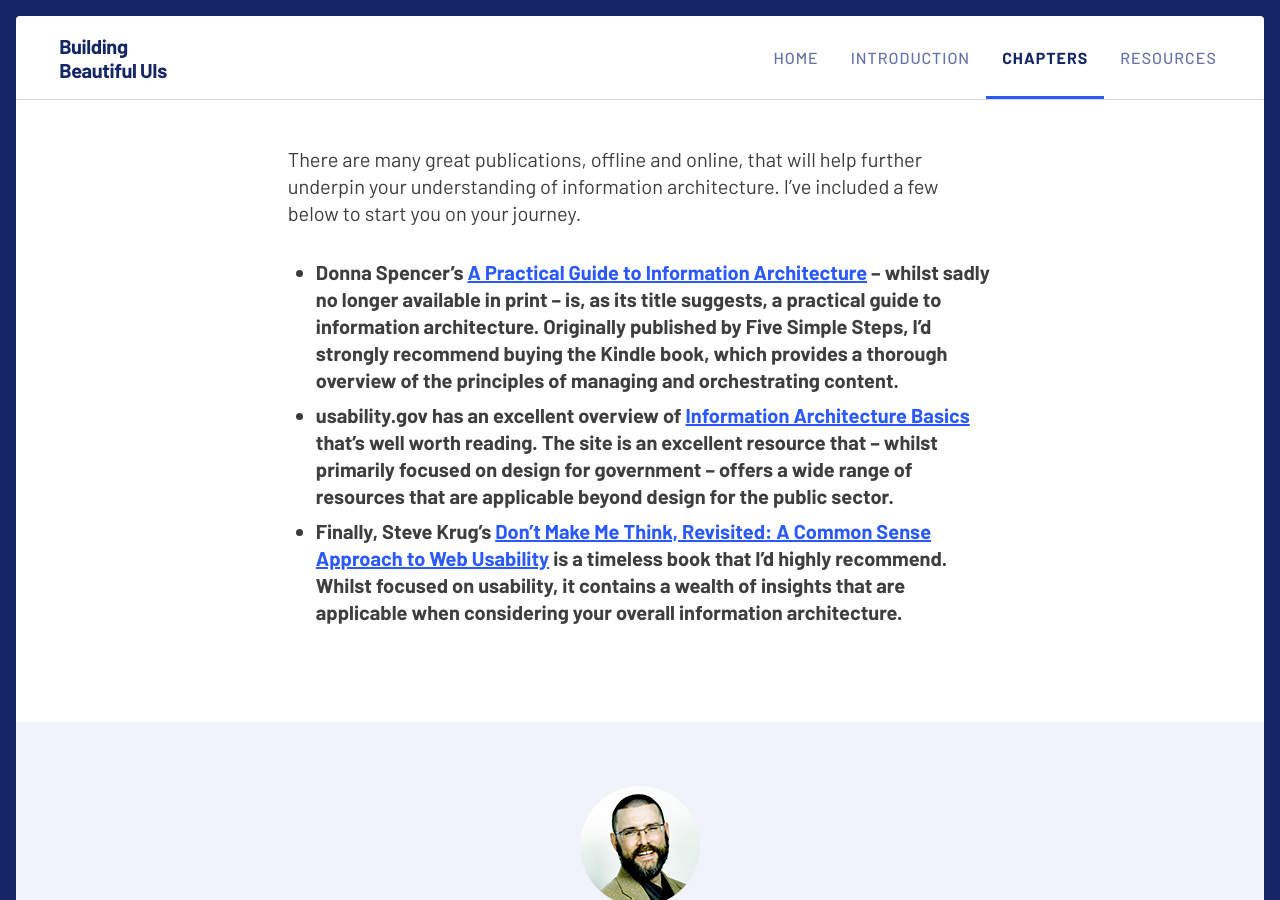
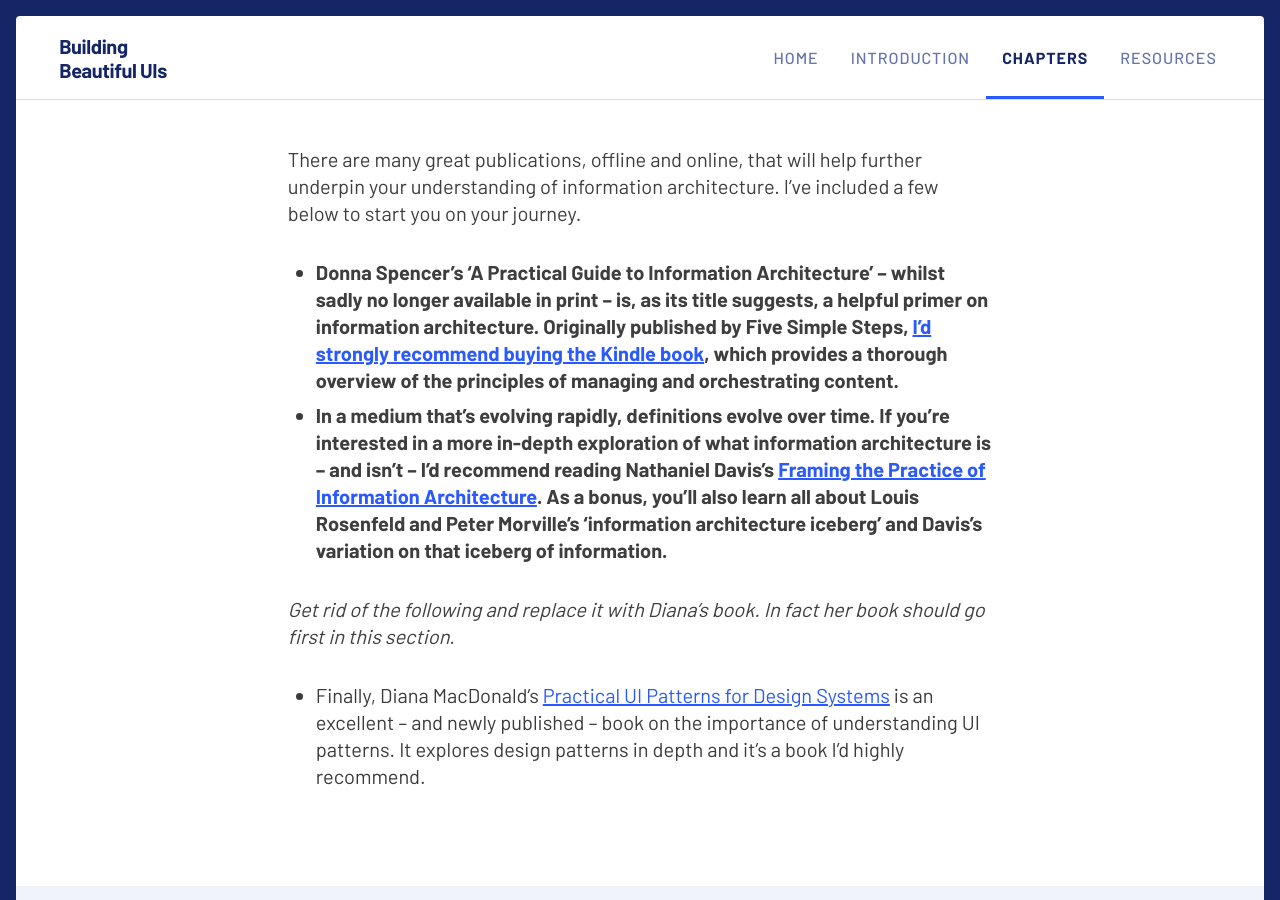
Before and after one commit to buildingbeautifuluis/buildingbeautifuluis.github.io, a Jekyll site: the page built from _chapters/03-Information-Architecture.md, in a window 1280 px wide and 900 px high, scrolled down 53334 px. Built offline with Jekyll 4.4.1, drawn with Linux system fonts in a browser that asks for light colours.

Commit message:
Further additions to Section 5.

```diff
--- a/_chapters/03-Information-Architecture.md
+++ b/_chapters/03-Information-Architecture.md
@@ -896,12 +896,16 @@
 Further Reading
 ---------------
 
-<!-- THESE NEED TO BE UPDATED TO INCLUDE DIANA'S BOOK. -->
+<!-- Tell Dan we need to remove the bold on these. Looks like a stylesheet issue. -->
 
 There are many great publications, offline and online, that will help further underpin your understanding of information architecture. I’ve included a few below to start you on your journey.
 
-+ Donna Spencer’s [A Practical Guide to Information Architecture](https://amzn.to/2IkHeRl) – whilst sadly no longer available in print – is, as its title suggests, a practical guide to information architecture. Originally published by Five Simple Steps, I’d strongly recommend buying the Kindle book, which provides a thorough overview of the principles of managing and orchestrating content.
++ Donna Spencer’s ‘A Practical Guide to Information Architecture’ – whilst sadly no longer available in print – is, as its title suggests, a helpful primer on information architecture. Originally published by Five Simple Steps, [I’d strongly recommend buying the Kindle book](https://amzn.to/2IkHeRl), which provides a thorough overview of the principles of managing and orchestrating content.
 
-+ usability.gov has an excellent overview of [Information Architecture Basics](https://www.usability.gov/what-and-why/information-architecture.html) that’s well worth reading. The site is an excellent resource that – whilst primarily focused on design for government – offers a wide range of resources that are applicable beyond design for the public sector.
++ In a medium that’s evolving rapidly, definitions evolve over time. If you’re interested in a more in-depth exploration of what information architecture is – and isn’t – I’d recommend reading Nathaniel Davis’s [Framing the Practice of Information Architecture](https://www.uxmatters.com/mt/archives/2011/09/framing-the-practice-of-information-architecture.php). As a bonus, you’ll also learn all about Louis Rosenfeld and Peter Morville’s ‘information architecture iceberg’ and Davis’s variation on that iceberg of information.
 
-+ Finally, Steve Krug’s [Don’t Make Me Think, Revisited: A Common Sense Approach to Web Usability](https://amzn.to/2Xa5DS3) is a timeless book that I’d highly recommend. Whilst focused on usability, it contains a wealth of insights that are applicable when considering your overall information architecture.
+_Get rid of the following and replace it with Diana’s book. In fact her book should go first in this section._
+
++ Finally, Diana MacDonald’s [Practical UI Patterns for Design Systems](https://www.amazon.co.uk/gp/product/1484249372/ref=as_li_ss_tl?ie=UTF8&linkCode=sl1&tag=mrmurphyltd.-21&linkId=7f506d2c3201942c12b77095f9d3abd9&language=en_GB) is an excellent – and newly published – book on the importance of understanding UI patterns. It explores design patterns in depth and it’s a book I’d highly recommend.
+
+<!-- Weird issue with the short link, that isn’t so short. Revisit in case Amazon’s link shortener was broken when I wrote this. -->
```
Also changed, not shown: _preview/03-Information-Architecture.md (+57 -44 lines), images/ch3/c3-s5-p2-1-iconic-layouts.png (added), images/ch3/c3-s5-p2-2-ux-kits.png (added).
